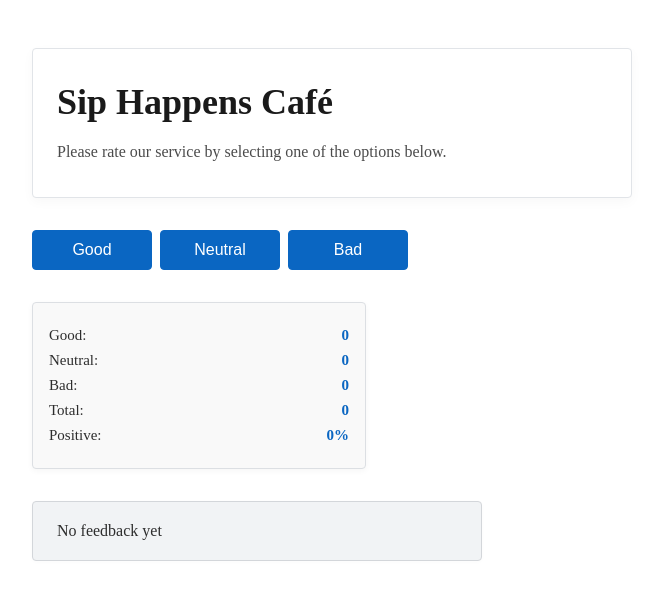
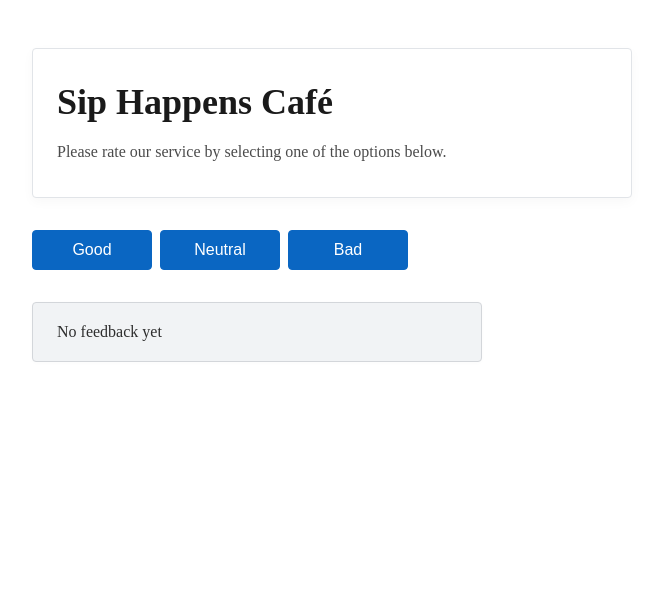
Before and after one commit to kostyaslob/ReaCafe, a React (Vite) app: page / in a window 1280 px wide. Shown: the top 600 px of the page, without its empty margins (308-971 px from the left). Built offline with nearby package versions, Linux system fonts and the light colour scheme.

Commit message:
fix: fix conditional rendering with VoteStats

```diff
--- a/src/components/App.tsx
+++ b/src/components/App.tsx
@@ -44,12 +44,16 @@ export default function App() {
         onReset={resetVotes}
         canReset={totalVotes > 0}
       />
-      <VoteStats
-        votes={votes}
-        totalVotes={totalVotes}
-        positiveRate={positiveRate}
-      />
-      {totalVotes === 0 && <Notification />}
+
+      {totalVotes > 0 ? (
+        <VoteStats
+          votes={votes}
+          totalVotes={totalVotes}
+          positiveRate={positiveRate}
+        />
+      ) : (
+        <Notification />
+      )}
     </div>
   );
 }
```
